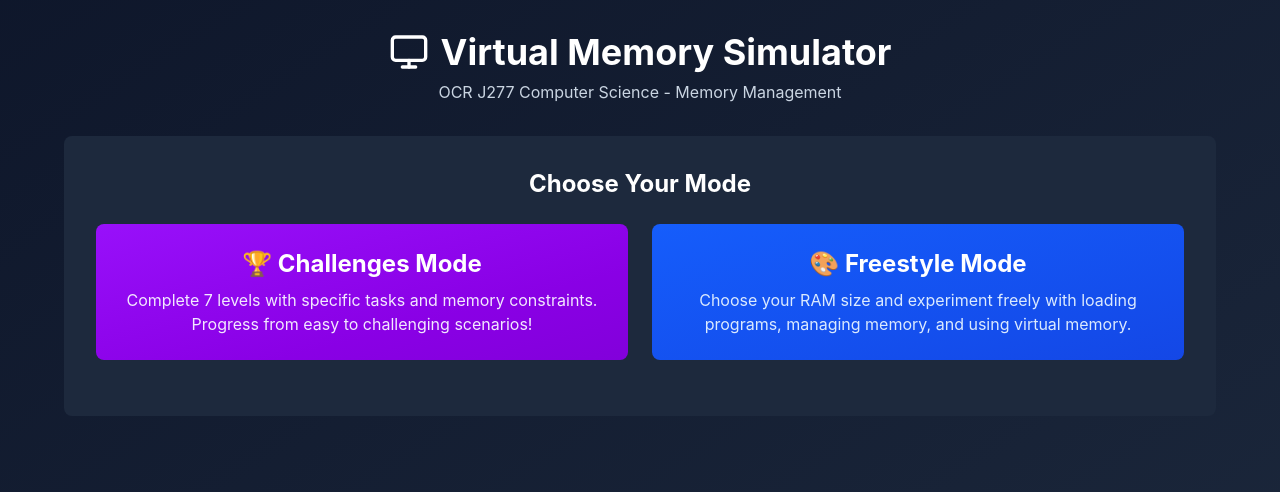
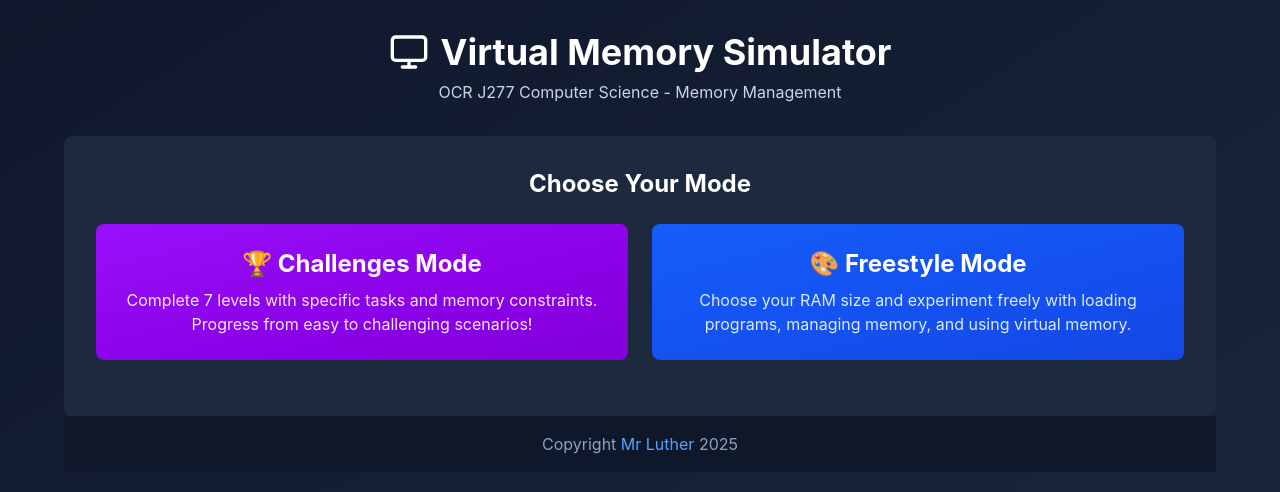
Before and after one commit to domluther/VirtualMemory, a React (Vite) app: page / in a window 1280 px wide. Shown: the top 492 px of the page. Built offline with nearby package versions, Linux system fonts and the light colour scheme.

Commit message:
feat: mr luther link

```diff
--- a/src/App.jsx
+++ b/src/App.jsx
@@ -677,7 +677,14 @@ const VirtualMemorySimulator = () => {
             </div>
           </>
         )}
+
+      <footer className="py-4 text-center text-slate-400 bg-slate-900">
+        Copyright <a href="https://mrluthercodes.netlify.app/" target="_blank" rel="noopener noreferrer" className="text-blue-400 transition hover:text-blue-300">Mr Luther</a> 2025
+      </footer>
+
       </div>
+
+
     </div>
   );
 };
```
